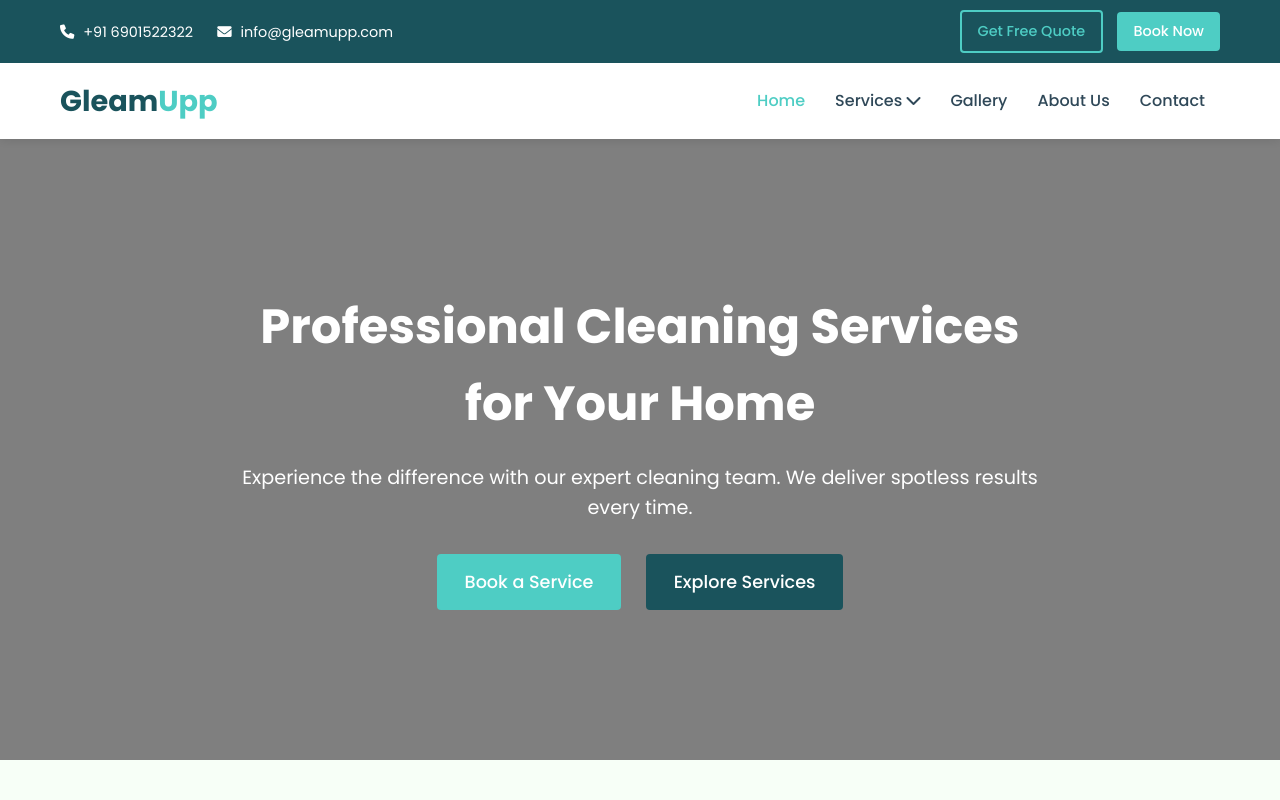
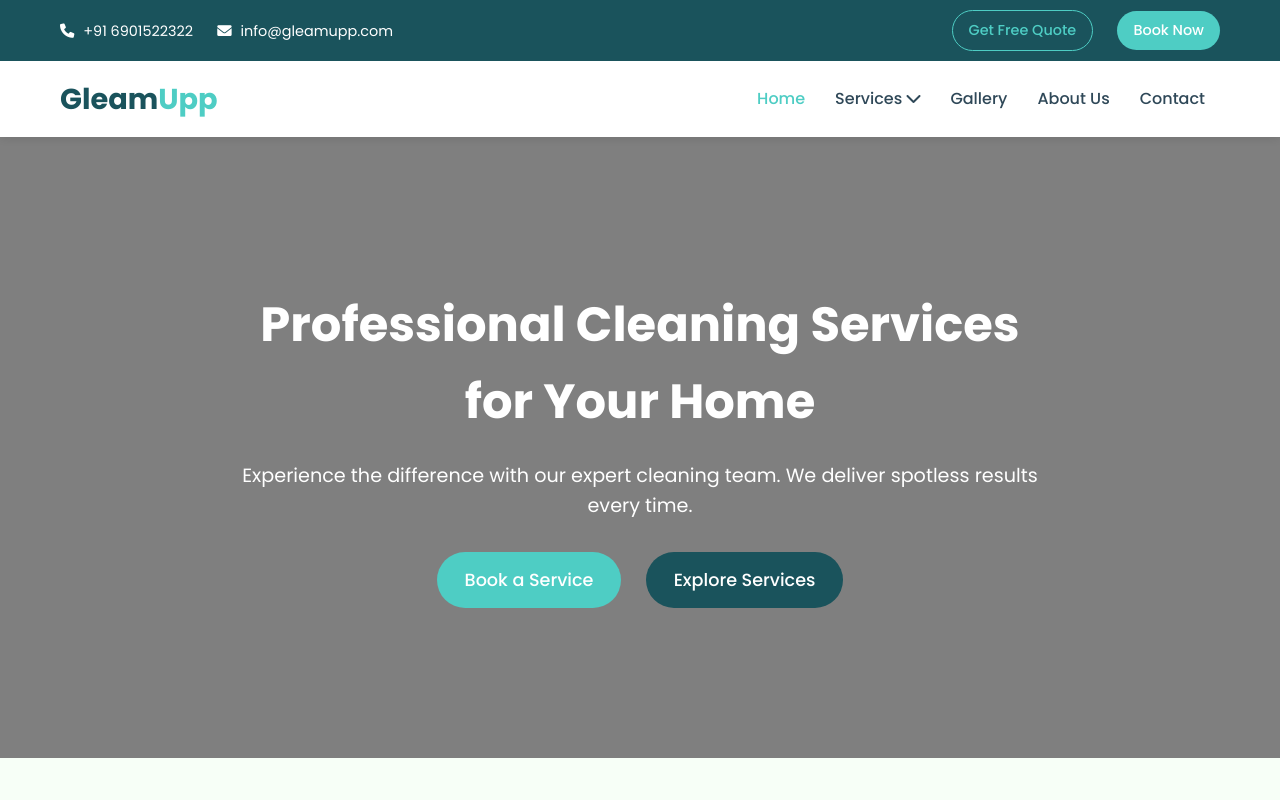
Before and after one commit to dipen-io/gleam.client, a website: page index.html in a window 1280 px wide. Shown: the top 800 px of the page. Drawn offline with Linux system fonts and the light colour scheme.

Commit message:
fix style of navbar

```diff
--- a/css/styles.css
+++ b/css/styles.css
@@ -76,7 +76,7 @@ img {
 }
 
 /* Buttons */
-.btn {
+/* .btn {
     display: inline-block;
     padding: 12px 24px;
     border-radius: 4px;
@@ -84,11 +84,23 @@ img {
     text-align: center;
     cursor: pointer;
     transition: var(--transition);
+} */
+.btn {
+    padding: 10px 20px;
+    border-radius: 50px;
+    font-weight: 500;
+    display: inline-block;
 }
 
 .btn-primary {
-    background-color: var(--primary-color);
+    background: var(--primary-color);
     color: white;
+}
+
+.btn-outline {
+    border: 1px solid var(--primary-color);
+    color: var(--primary-color);
+    margin-right: 10px;
 }
 
 .btn-primary:hover {
@@ -106,11 +118,6 @@ img {
     transform: translateY(-2px);
 }
 
-.btn-outline {
-    border: 2px solid var(--primary-color);
-    color: var(--primary-color);
-    background-color: transparent;
-}
 
 .btn-outline:hover {
     background-color: var(--primary-color);
```
